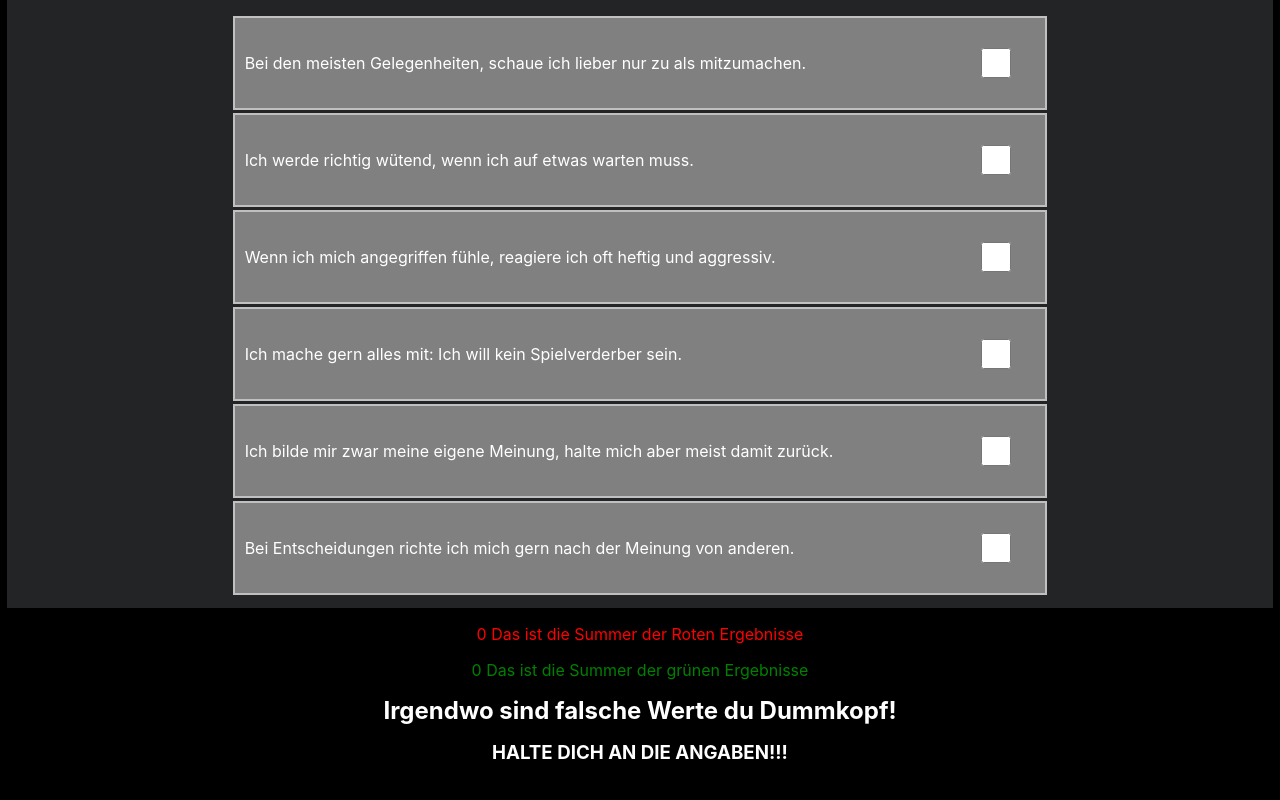
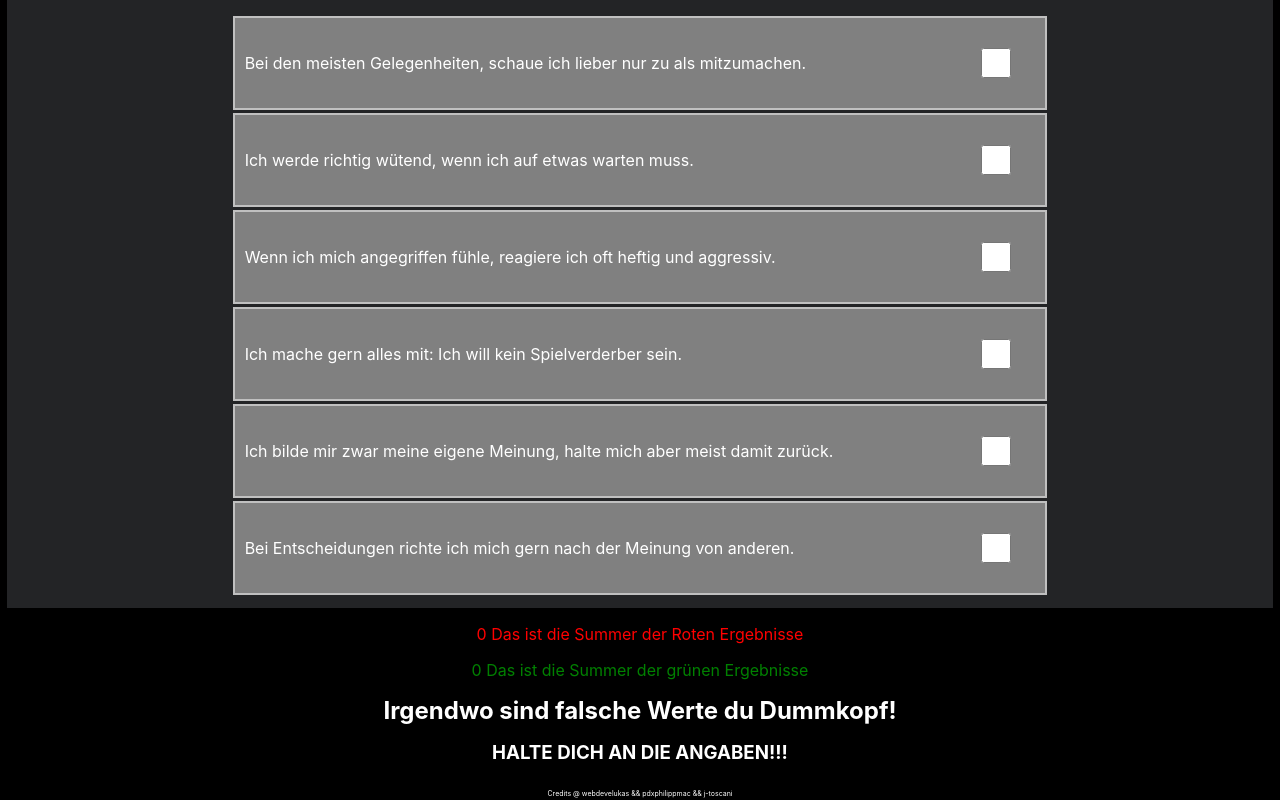
Before and after one commit to jbaltres/struktogram, a React (Create React App) app: page / in a window 1280 px wide. Shown: the part 5359-6159 px from the top of the page. Built offline with nearby package versions, Linux system fonts and the light colour scheme.

Commit message:
add credits to my bro´s II

```diff
--- a/src/components/HelloWorld.js
+++ b/src/components/HelloWorld.js
@@ -468,6 +468,10 @@ const Item2 = {
 
   }
 
+  const Credits = {
+    color: "white",
+    fontSize: "7px"
+  }
 
 
 const QuestionColumn = styled.div`
@@ -1782,7 +1786,7 @@ font-weight: bold
     <p />
     <h3 style={Item2}>HALTE DICH AN DIE ANGABEN!!!</h3>
     <p />
-    Credits @ webdevelukas && pdxphilippmac && j-toscani
+    <span style={Credits}> Credits @ webdevelukas && pdxphilippmac && j-toscani </span>
     </>
     );
   }
```
